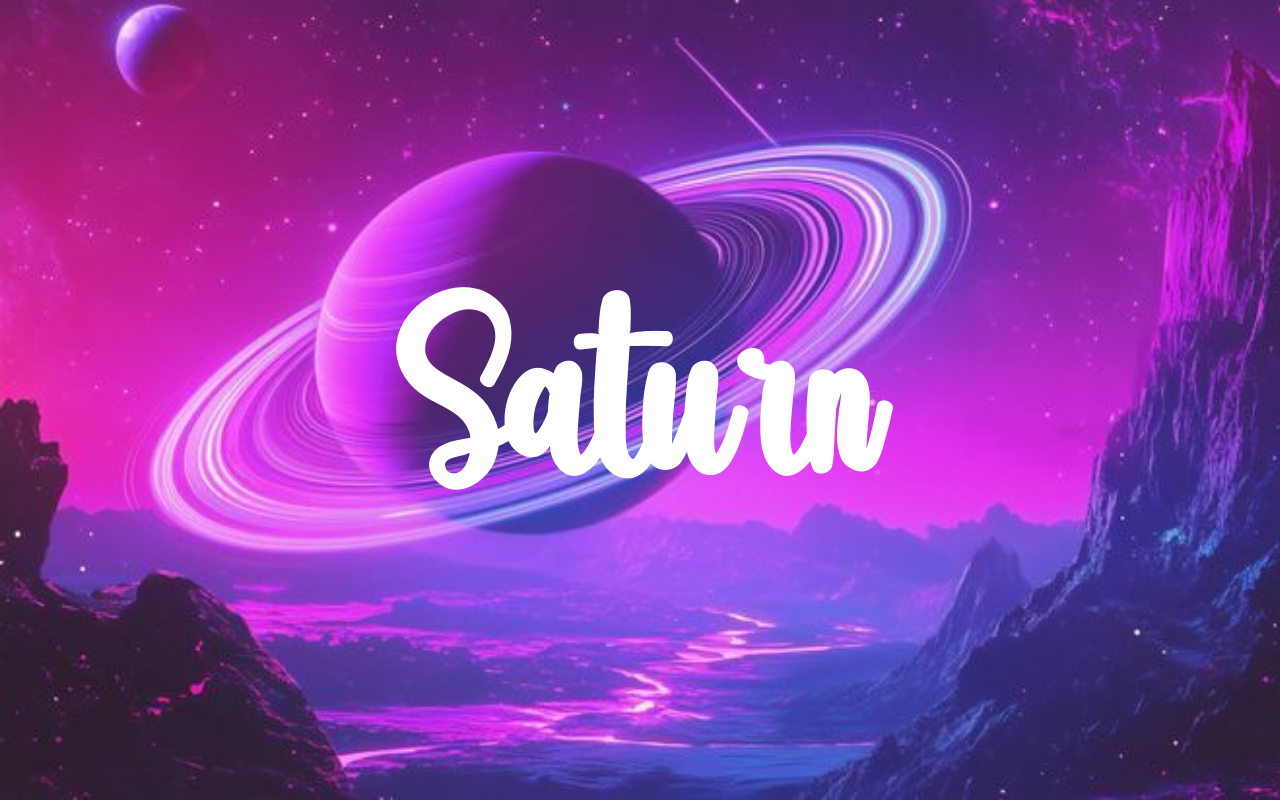
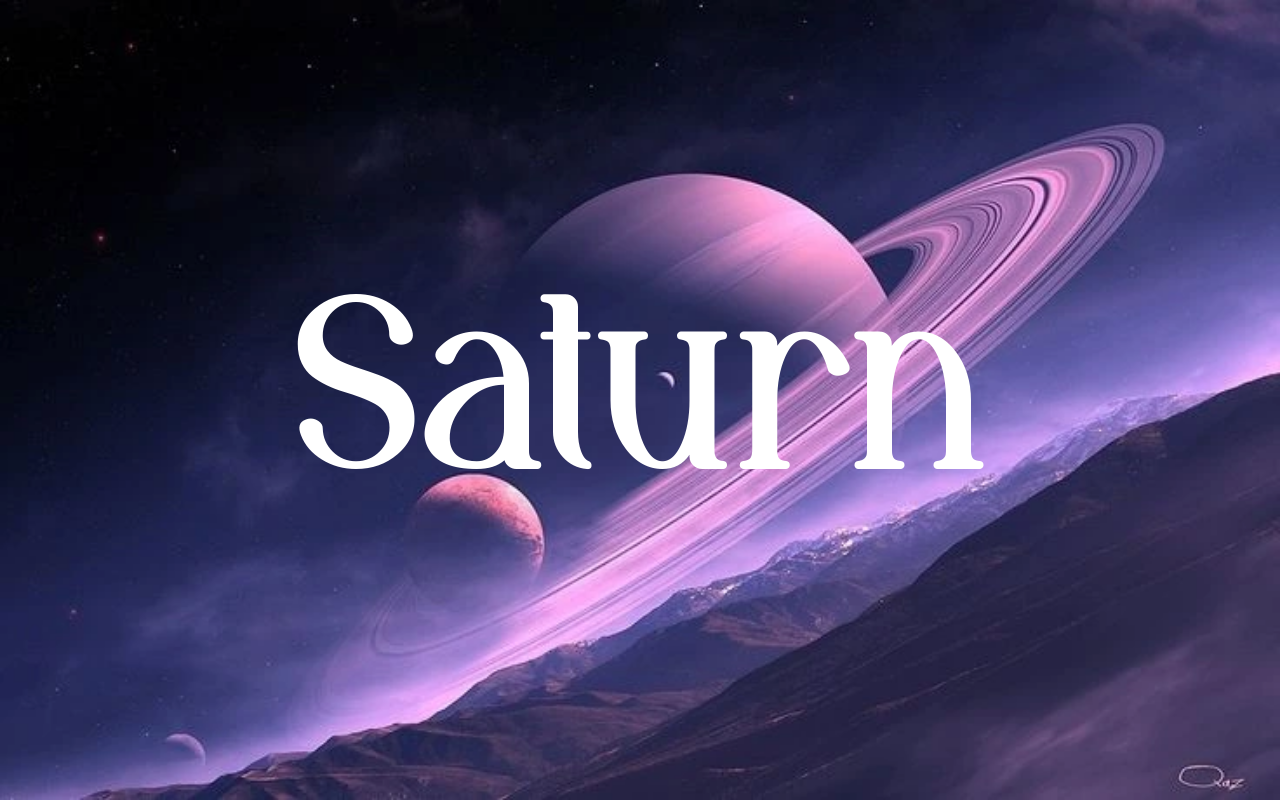
Before and after one commit to Yogendra-SinghRathore/GitFromYoutube, a plain HTML site: page index.html in a window 1280 px wide. Drawn offline with Linux system fonts and the light colour scheme.

Commit message:
Fonts and images

```diff
--- a/style.css
+++ b/style.css
@@ -2,18 +2,18 @@
     margin: 0; padding: 0; box-sizing: border-box;
 }
 @font-face {
-    font-family: buttrmilk;
-    src: url(./Buttermilk.otf);
+    font-family: moela;
+    src: url(./MOELA.woff2);
 }
 body{
     height: 100vh; width: 100vw;
 }
 .bg{
-    height: 100%; width: 100%; background-image: url(./saturnimg.jpg);
+    height: 100%; width: 100%; background-image: url(./Saturn.webp);
     background-size: cover;
 }
 h1{
     position: absolute; top: 50%; left: 50%; transform: translate(-50%,-50%);
-    font-family: buttrmilk; font-size: 250px;
+    font-family: moela; font-size: 250px;
     color: white;
 }
```
Also changed, not shown: Buttermilk.otf (deleted), MOELA.woff2 (added), Saturn.webp (added), saturnimg.jpg (deleted).
